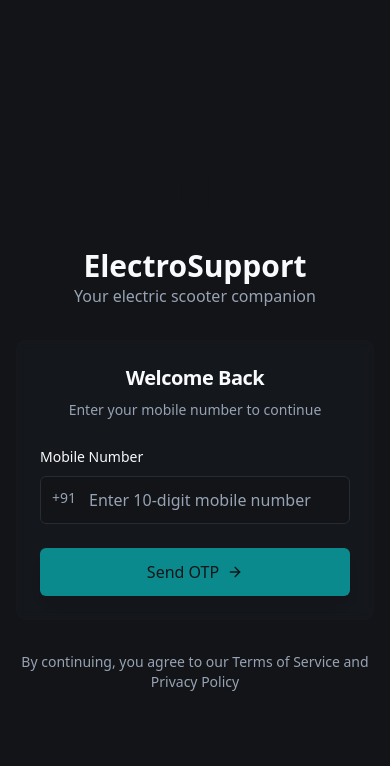
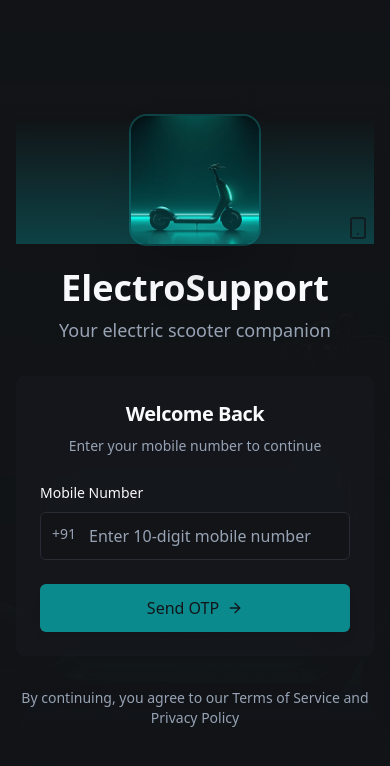
Before and after one commit to DeepeshSaheb/wheel-chat-assist, a React (Vite) app: page / in a window 390 px wide. Shown: the top 766 px of the page. Built offline with nearby package versions, Linux system fonts and the light colour scheme.

Commit message:
Add escooter image to login page
Add the escooter image to the login page, above "ElectroSupport". Ensure it is responsive and fits the existing theme.

```diff
--- a/src/components/auth/MobileLoginScreen.tsx
+++ b/src/components/auth/MobileLoginScreen.tsx
@@ -4,6 +4,7 @@ import { Input } from "@/components/ui/input";
 import { Label } from "@/components/ui/label";
 import { Card, CardContent, CardDescription, CardHeader, CardTitle } from "@/components/ui/card";
 import { Smartphone, ArrowRight } from "lucide-react";
+import escooterHero from "@/assets/escooter-hero.jpg";
 
 interface MobileLoginScreenProps {
   onSendOTP: (mobile: string) => Promise<void>;
@@ -27,20 +28,40 @@ export const MobileLoginScreen = ({ onSendOTP, isLoading = false }: MobileLoginS
 
   return (
     <div className="min-h-screen bg-[--gradient-bg] flex items-center justify-center p-4">
-      <div className="w-full max-w-md space-y-8">
-        {/* Logo/Brand */}
-        <div className="text-center space-y-4">
-          <div className="w-20 h-20 mx-auto rounded-full bg-[--gradient-primary] flex items-center justify-center shadow-[--shadow-glow]">
-            <Smartphone className="w-10 h-10 text-primary-foreground" />
+      {/* Background Hero Image */}
+      <div className="fixed inset-0 z-0">
+        <img
+          src={escooterHero}
+          alt="Electric Scooter"
+          className="w-full h-full object-cover opacity-10"
+        />
+        <div className="absolute inset-0 bg-gradient-to-b from-background/90 via-background/80 to-background/95"></div>
+      </div>
+
+      <div className="relative z-10 w-full max-w-md space-y-8">
+        {/* Hero Image Section */}
+        <div className="text-center space-y-6">
+          <div className="relative">
+            <div className="w-32 h-32 mx-auto rounded-2xl overflow-hidden shadow-2xl ring-2 ring-primary/20">
+              <img
+                src={escooterHero}
+                alt="ElectroSupport - Electric Scooter"
+                className="w-full h-full object-cover"
+              />
+              <div className="absolute inset-0 bg-gradient-to-t from-primary/20 to-transparent"></div>
+            </div>
+            <div className="absolute -bottom-2 -right-2 w-12 h-12 rounded-full bg-[--gradient-primary] flex items-center justify-center shadow-[--shadow-glow] animate-pulse">
+              <Smartphone className="w-6 h-6 text-primary-foreground" />
+            </div>
           </div>
-          <div>
-            <h1 className="text-3xl font-bold text-foreground">ElectroSupport</h1>
-            <p className="text-muted-foreground">Your electric scooter companion</p>
+          <div className="space-y-2">
+            <h1 className="text-4xl font-bold text-foreground animate-fade-in">ElectroSupport</h1>
+            <p className="text-muted-foreground text-lg animate-fade-in">Your electric scooter companion</p>
           </div>
         </div>
 
         {/* Login Card */}
-        <Card className="shadow-[--shadow-card] border-0 bg-card/80 backdrop-blur-sm">
+        <Card className="shadow-[--shadow-card] border-0 bg-card/90 backdrop-blur-lg animate-scale-in">
           <CardHeader className="text-center space-y-2">
             <CardTitle className="text-xl">Welcome Back</CardTitle>
             <CardDescription>
```
